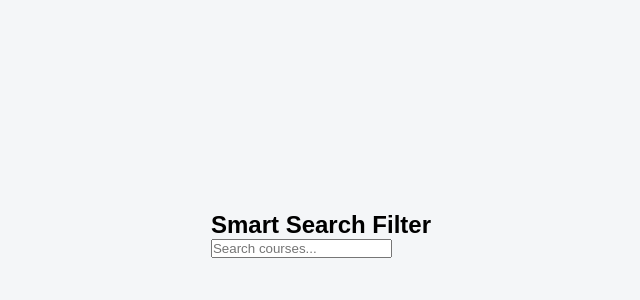
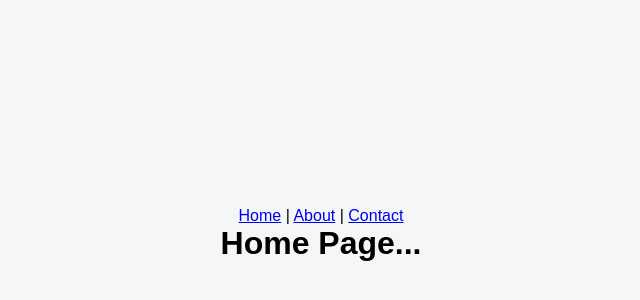
Before and after one commit to arjuntelange/react-practice, a React (Vite) app: page / in a window 1280 px wide. Shown: the part 166-466 px from the top of the page, without its empty margins (319-959 px from the left). Built offline with nearby package versions, Linux system fonts and the light colour scheme.

Commit message:
implement basic routing using BrowserRouter, Routes, Route and Link

```diff
--- a/package.json
+++ b/package.json
@@ -11,7 +11,8 @@
   },
   "dependencies": {
     "react": "^19.2.6",
-    "react-dom": "^19.2.6"
+    "react-dom": "^19.2.6",
+    "react-router-dom": "^7.18.1"
   },
   "devDependencies": {
     "@eslint/js": "^10.0.1",
--- a/src/App.jsx
+++ b/src/App.jsx
@@ -1,12 +1,26 @@
+import { Link, Routes, Route } from "react-router-dom";
 import "./App.css";
 import SearchFilter from "./hooks-practice/SearchFilter";
 import PostComment from "./state-projects/comment-post/PostComment";
+import Home from "./routing/student-portal/Home";
+import About from "./routing/student-portal/About";
+import Contact from "./routing/student-portal/Contact";
 
 function App() {
   return (
     <>
       <div className="main-container">
-        <SearchFilter/>
+        <nav>
+          <Link to="/">Home</Link>{" | "}
+          <Link to="/About">About</Link>{" | "}
+          <Link to="/Contact">Contact</Link>
+        </nav>
+
+        <Routes>
+          <Route path="/" element={<Home />}></Route>
+          <Route path="/About" element={<About />} />
+          <Route path="/Contact" element={<Contact />} />
+        </Routes>
       </div>
     </>
   );
```
Also changed, not shown: src/main.jsx (+9 -6 lines), 1 other file (tests, documents, lock files or other folders).
